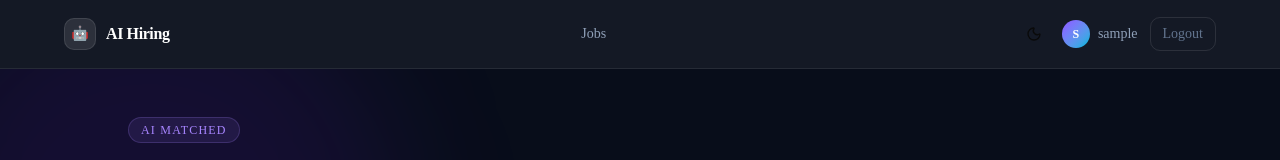
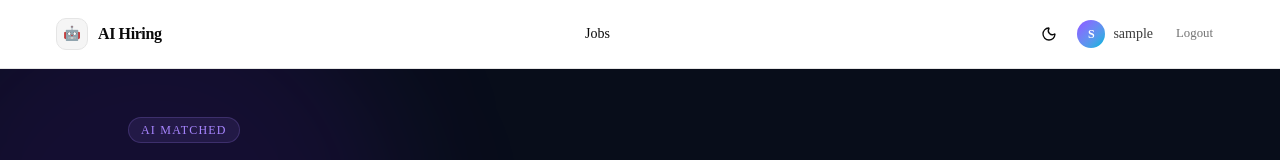
Before and after one commit to MilonChandraDas/ai-hiring-platform-bd, a Next.js app: page /jobs in a window 1280 px wide. Shown: the top 160 px of the page. Built offline with nearby package versions, Linux system fonts and the light colour scheme; no server answers; sample sign-in values are in the browser's storage.

Commit message:
feat: refactor Navbar component to use dynamic role-based links and improve styling

```diff
--- a/src/components/Navbar.tsx
+++ b/src/components/Navbar.tsx
@@ -4,6 +4,20 @@ import Link from "next/link";
 import { useAuthStore } from "@/store/auth.store";
 import { useRouter } from "next/navigation";
 import { ThemeToggle } from "@/components/theme-toggle";
+import { Button } from "@/components/ui/button";
+import { Container } from "@/components/layout/Container";
+
+const CANDIDATE_LINKS = [
+  { href: "/resume/create", label: "My Resume" },
+  { href: "/applications", label: "Applications" },
+  { href: "/interviews", label: "Interviews" },
+];
+
+const RECRUITER_LINKS = [
+  { href: "/companies/my-company", label: "My Company" },
+  { href: "/jobs/create", label: "Post Job" },
+  { href: "/recruiter/applications", label: "Applications" },
+];
 
 export default function Navbar() {
   const { user, logout } = useAuthStore();
@@ -15,73 +29,39 @@ export default function Navbar() {
     router.push("/login");
   };
 
+  const roleLinks =
+    user?.role === "RECRUITER"
+      ? RECRUITER_LINKS
+      : user?.role === "CANDIDATE"
+        ? CANDIDATE_LINKS
+        : [];
+
+  const navLinks = [{ href: "/jobs", label: "Jobs" }, ...roleLinks];
+
   return (
-    <nav className="bg-[#080d1a]/95 border-b border-white/8 backdrop-blur-xl px-6 py-4 sticky top-0 z-50">
-      <div className="max-w-6xl mx-auto flex justify-between items-center">
+    <nav className="bg-background/95 border-b border-border backdrop-blur-xl px-6 py-4 sticky top-0 z-50">
+      <Container className="flex justify-between items-center">
         {/* Logo */}
         <Link href="/dashboard" className="flex items-center gap-2.5">
-          <div className="h-8 w-8 rounded-lg bg-white/10 border border-white/10 flex items-center justify-center text-sm">
+          <div className="h-8 w-8 rounded-lg bg-secondary border border-border flex items-center justify-center text-sm">
             🤖
           </div>
-          <span className="text-white font-semibold text-base tracking-tight">
+          <span className="text-foreground font-semibold text-base tracking-tight">
             AI Hiring
           </span>
         </Link>
 
         {/* Links */}
         <div className="flex gap-1 items-center">
-          <Link
-            href="/jobs"
-            className="text-slate-400 hover:text-white text-sm px-3 py-2 rounded-lg hover:bg-white/8 transition-all duration-150"
-          >
-            Jobs
-          </Link>
-
-          {user?.role === "RECRUITER" && (
-            <>
-              <Link
-                href="/companies/my-company"
-                className="text-slate-400 hover:text-white text-sm px-3 py-2 rounded-lg hover:bg-white/8 transition-all duration-150"
-              >
-                My Company
-              </Link>
-              <Link
-                href="/jobs/create"
-                className="text-slate-400 hover:text-white text-sm px-3 py-2 rounded-lg hover:bg-white/8 transition-all duration-150"
-              >
-                Post Job
-              </Link>
-              <Link
-                href="/recruiter/applications"
-                className="text-slate-400 hover:text-white text-sm px-3 py-2 rounded-lg hover:bg-white/8 transition-all duration-150"
-              >
-                Applications
-              </Link>
-            </>
-          )}
-
-          {user?.role === "CANDIDATE" && (
-            <>
-              <Link
-                href="/resume/create"
-                className="text-slate-400 hover:text-white text-sm px-3 py-2 rounded-lg hover:bg-white/8 transition-all duration-150"
-              >
-                My Resume
-              </Link>
-              <Link
-                href="/applications"
-                className="text-slate-400 hover:text-white text-sm px-3 py-2 rounded-lg hover:bg-white/8 transition-all duration-150"
-              >
-                Applications
-              </Link>
-              <Link
-                href="/interviews"
-                className="text-slate-400 hover:text-white text-sm px-3 py-2 rounded-lg hover:bg-white/8 transition-all duration-150"
-              >
-                Interviews
-              </Link>
-            </>
-          )}
+          {navLinks.map((link) => (
+            <Link
+              key={link.href}
+              href={link.href}
+              className="text-foreground/100 hover:text-foreground text-sm px-3 py-2 rounded-lg hover:bg-muted transition-all duration-150"
+            >
+              {link.label}
+            </Link>
+          ))}
         </div>
 
         {/* User info + Logout */}
@@ -91,16 +71,18 @@ export default function Navbar() {
             <div className="h-7 w-7 rounded-full bg-gradient-to-br from-violet-500 to-cyan-500 flex items-center justify-center text-white text-xs font-bold">
               {user?.username?.[0]?.toUpperCase()}
             </div>
-            <span className="text-sm text-slate-400">{user?.username}</span>
+            <span className="text-sm text-foreground/80">{user?.username}</span>
           </div>
-          <button
+          <Button
+            variant="ghost"
+            size="sm"
             onClick={handleLogout}
-            className="text-sm text-slate-500 hover:text-red-400 border border-white/10 hover:border-red-400/30 px-3 py-1.5 rounded-lg transition-all duration-150"
+            className="text-muted-foreground hover:text-destructive"
           >
             Logout
-          </button>
+          </Button>
         </div>
-      </div>
+      </Container>
     </nav>
   );
 }
```
